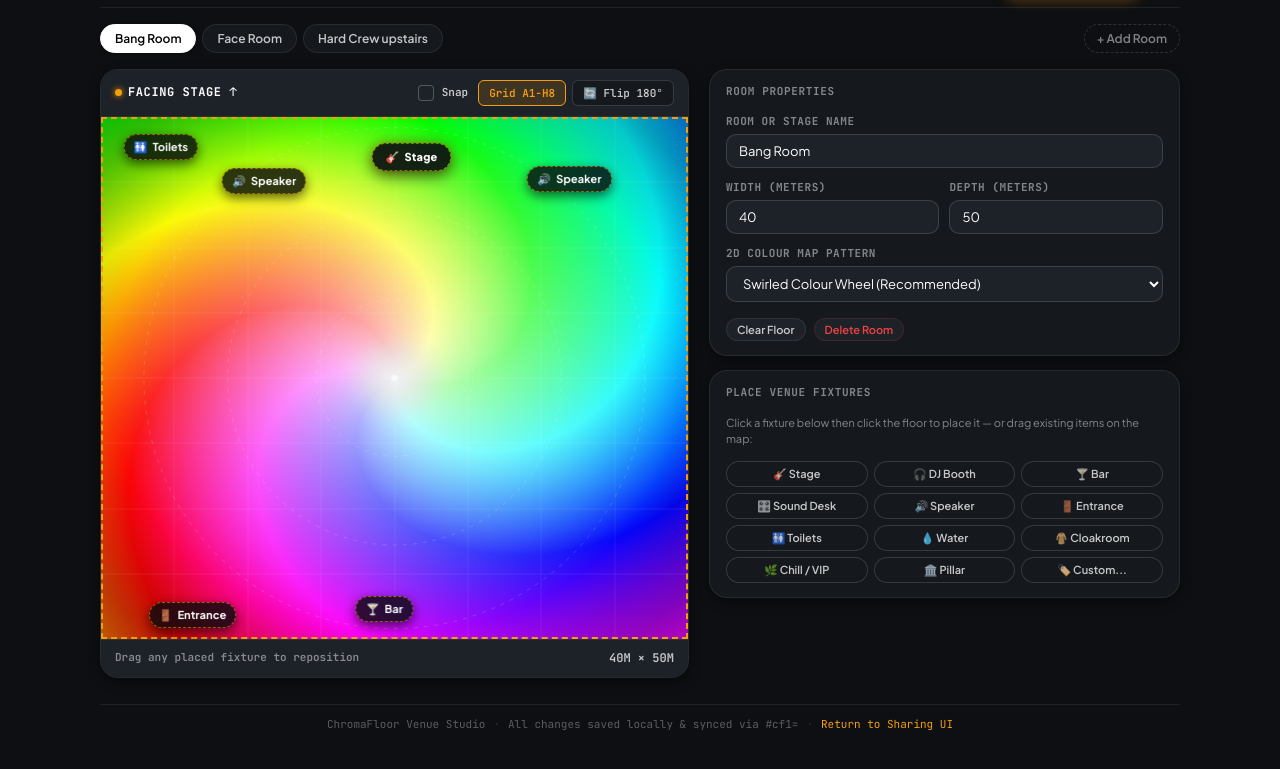
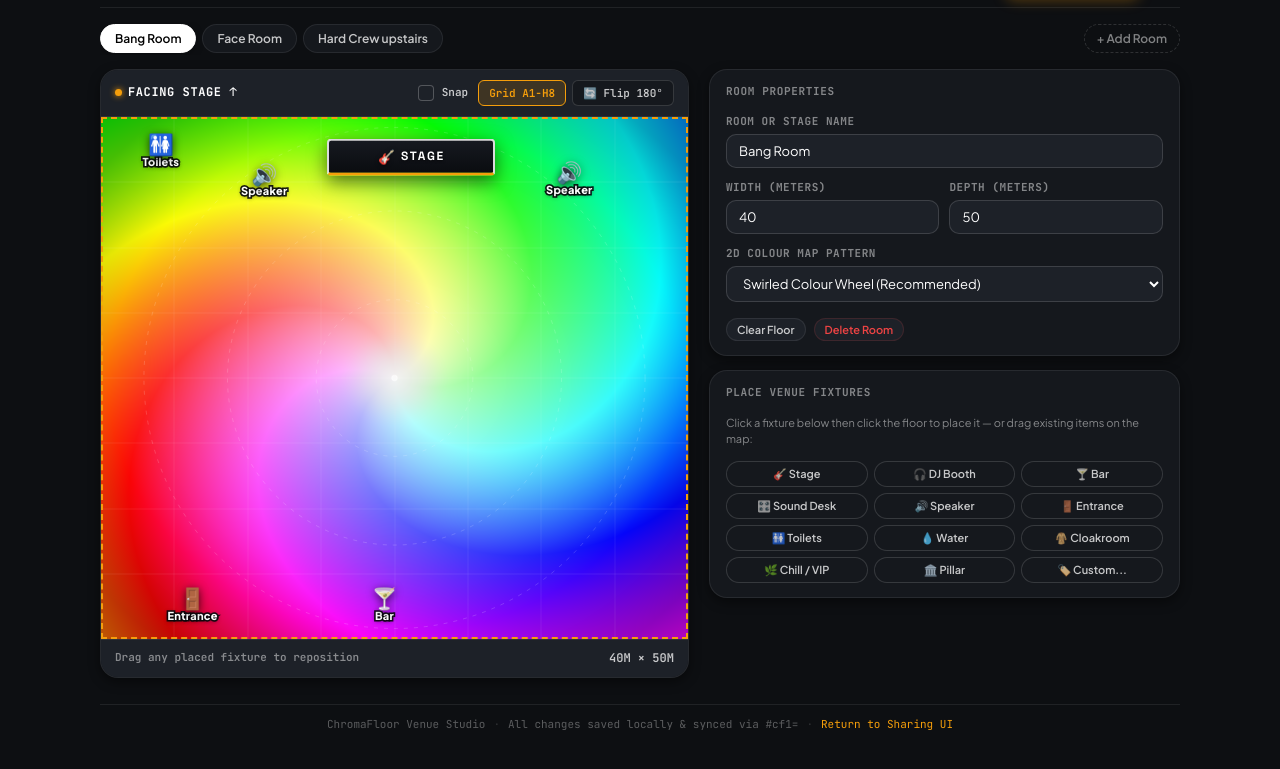
Before and after one commit to marcelkornblum/chromafloor, a plain HTML site: page setup.html in a window 1280 px wide. Shown: the part 49-818 px from the top of the page. Drawn offline with Linux system fonts and the light colour scheme.

Commit message:
style: architectural stage block and pill-free emoji+halo fixture labels

```diff
--- a/js/setup-app.js
+++ b/js/setup-app.js
@@ -337,19 +337,24 @@
     const landmarks = Array.isArray(room.landmarks) ? room.landmarks : [];
 
     landmarks.forEach(lm => {
-      const posX = state.flipped ? (1 - lm.x) : lm.x;
-      const posY = state.flipped ? (1 - lm.y) : lm.y;
+      const rawDispX = state.flipped ? (1 - lm.x) : lm.x;
+      const rawDispY = state.flipped ? (1 - lm.y) : lm.y;
+      const isStage = (lm.type === 'stage');
+      const dispX = isStage
+        ? Math.max(0.16, Math.min(0.84, rawDispX))
+        : Math.max(0.07, Math.min(0.93, rawDispX));
+      const dispY = Math.max(0.065, Math.min(0.935, rawDispY));
       const isSelected = lm.id === state.selectedFixtureId;
 
       const pill = document.createElement('div');
       pill.className = `landmark-pill editable landmark-${lm.type || 'custom'}${isSelected ? ' selected-fixture' : ''}`;
-      pill.style.left = `${posX * 100}%`;
-      pill.style.top = `${posY * 100}%`;
+      pill.style.left = `${dispX * 100}%`;
+      pill.style.top = `${dispY * 100}%`;
       pill.dataset.fixtureId = lm.id;
       pill.dataset.type = lm.type || 'custom';
       pill.innerHTML = `
-        <span class="landmark-icon">${lm.icon || '📍'}</span>
-        <span class="landmark-title">${lm.name}</span>
+        <span class="lm-emoji">${lm.icon || '📍'}</span>
+        <span class="lm-text">${lm.name}</span>
       `;
 
       // 60fps Drag-and-drop handler for placed landmarks
@@ -410,9 +415,14 @@
       lm.x = normX;
       lm.y = normY;
 
-      // Update position on overlay
-      const dispX = state.flipped ? (1 - lm.x) : lm.x;
-      const dispY = state.flipped ? (1 - lm.y) : lm.y;
+      // Update position on overlay with edge-safe display clamping
+      const rawDispX = state.flipped ? (1 - lm.x) : lm.x;
+      const rawDispY = state.flipped ? (1 - lm.y) : lm.y;
+      const isStage = (lm.type === 'stage');
+      const dispX = isStage
+        ? Math.max(0.16, Math.min(0.84, rawDispX))
+        : Math.max(0.07, Math.min(0.93, rawDispX));
+      const dispY = Math.max(0.065, Math.min(0.935, rawDispY));
       pillEl.style.left = `${dispX * 100}%`;
       pillEl.style.top = `${dispY * 100}%`;
 
--- a/styles.css
+++ b/styles.css
@@ -849,76 +849,143 @@ body {
 .landmark-pill {
   position: absolute;
   transform: translate(-50%, -50%);
-  padding: 4px 9px;
-  border-radius: var(--radius-full);
-  background: rgba(9, 11, 14, 0.82);
-  backdrop-filter: blur(6px);
-  -webkit-backdrop-filter: blur(6px);
-  border: 1px solid rgba(255, 255, 255, 0.22);
+  cursor: pointer;
+  z-index: 10;
+  user-select: none;
+  -webkit-user-select: none;
+  transition: transform 0.12s ease;
+}
+
+/* A. Architectural Stage Platform Block */
+.landmark-pill[data-type="stage"] {
+  min-width: clamp(104px, 30%, 168px);
+  padding: 7px 18px;
+  border-radius: 4px;
+  background: linear-gradient(180deg, #161920 0%, #0A0C10 100%);
+  border: 2px solid rgba(255, 255, 255, 0.85);
+  border-bottom: 3px solid #F59E0B;
+  box-shadow: 0 6px 18px rgba(0, 0, 0, 0.55);
+  display: flex;
+  flex-direction: row;
+  align-items: center;
+  justify-content: center;
+  gap: 6px;
+  z-index: 15;
+  transition: transform 0.12s ease, box-shadow 0.12s ease, border-color 0.12s ease;
+}
+
+.landmark-pill[data-type="stage"]:hover {
+  transform: translate(-50%, -50%) scale(1.03);
+  box-shadow: 0 8px 22px rgba(0, 0, 0, 0.7);
+  border-color: #FFFFFF;
+}
+
+.landmark-pill[data-type="stage"]:active {
+  transform: translate(-50%, -50%) scale(0.97);
+}
+
+.landmark-pill[data-type="stage"] .lm-emoji,
+.landmark-pill[data-type="stage"] .landmark-icon {
+  font-size: 0.85rem;
+  line-height: 1;
+  filter: drop-shadow(0 1px 2px rgba(0, 0, 0, 0.6));
+}
+
+.landmark-pill[data-type="stage"] .lm-text,
+.landmark-pill[data-type="stage"] .landmark-title {
+  font-family: var(--font-display);
+  font-size: 0.75rem;
+  font-weight: 800;
+  text-transform: uppercase;
+  letter-spacing: 0.14em;
   color: #FFFFFF;
-  font-family: var(--font-body);
-  font-size: 0.6875rem; /* 11px */
-  font-weight: 700;
-  letter-spacing: 0.01em;
-  display: flex;
-  align-items: center;
-  gap: 5px;
-  box-shadow: 0 4px 12px rgba(0, 0, 0, 0.6);
-  cursor: pointer;
-  z-index: 10;
-  transition: transform 0.12s ease, background 0.12s ease, border-color 0.12s ease;
-}
-
-.landmark-pill:hover {
-  background: rgba(9, 11, 14, 0.95);
-  border-color: #FFFFFF;
-  transform: translate(-50%, -50%) scale(1.05);
-}
-
-.landmark-pill:active {
+  -webkit-text-stroke: 0;
+  text-shadow: 0 1px 3px rgba(0, 0, 0, 0.7);
+  white-space: nowrap;
+}
+
+/* B. All Other Fixtures: Pure Emoji + Cartographic Label (NO PILL!) */
+.landmark-pill:not([data-type="stage"]) {
+  display: inline-flex;
+  flex-direction: column;
+  align-items: center;
+  gap: 1px;
+  background: transparent !important;
+  border: none !important;
+  box-shadow: none !important;
+  backdrop-filter: none !important;
+  -webkit-backdrop-filter: none !important;
+  padding: 2px 4px;
+}
+
+.landmark-pill:not([data-type="stage"]):hover {
+  transform: translate(-50%, -50%) scale(1.08);
+}
+
+.landmark-pill:not([data-type="stage"]):active {
   transform: translate(-50%, -50%) scale(0.96);
 }
 
-/* Prominent Stage / Booth Architectural Anchors */
-.landmark-pill[data-type="stage"],
-.landmark-pill[data-type="dj"] {
-  padding: 5px 12px;
-  background: rgba(13, 15, 18, 0.92);
-  border: 1.5px solid var(--accent-amber);
+.landmark-pill:not([data-type="stage"]) .lm-emoji,
+.landmark-pill:not([data-type="stage"]) .landmark-icon {
+  font-size: 1.3rem;
+  line-height: 1;
+  filter: drop-shadow(0 2px 4px rgba(0, 0, 0, 0.72));
+}
+
+.landmark-pill:not([data-type="stage"]) .lm-text,
+.landmark-pill:not([data-type="stage"]) .landmark-title {
+  font-family: var(--font-body);
+  font-size: 0.6875rem;
+  font-weight: 800;
+  line-height: 1.1;
+  letter-spacing: 0.02em;
   color: #FFFFFF;
-  font-weight: 800;
-  letter-spacing: 0.02em;
-  box-shadow: 0 4px 16px rgba(0, 0, 0, 0.7), 0 0 10px var(--accent-amber-glow);
-  z-index: 15;
-}
-
-/* Editable Draggable Fixture States */
+  paint-order: stroke fill;
+  -webkit-text-stroke: 3.2px rgba(10, 12, 16, 0.92);
+  text-shadow: 0 1px 4px rgba(0, 0, 0, 0.85);
+  white-space: nowrap;
+}
+
+/* Setup Studio: Editable & Selection States */
 .landmark-pill.editable {
   cursor: grab;
-  border-style: dashed;
-  border-color: rgba(245, 158, 11, 0.6);
-}
-
-.landmark-pill.editable:hover {
-  border-color: var(--accent-amber);
-  background: rgba(21, 24, 29, 0.96);
-}
-
-.landmark-pill.dragging {
+}
+
+.landmark-pill:not([data-type="stage"]).editable:hover,
+.landmark-pill:not([data-type="stage"]).selected-fixture {
+  outline: 1.5px dashed #F59E0B;
+  outline-offset: 3px;
+  border-radius: 6px;
+  background: rgba(10, 12, 16, 0.28) !important;
+  z-index: 35 !important;
+}
+
+.landmark-pill:not([data-type="stage"]).dragging {
   cursor: grabbing !important;
-  transform: translate(-50%, -50%) scale(1.06) !important;
+  outline: 2px dashed #F59E0B !important;
+  outline-offset: 4px !important;
+  background: rgba(10, 12, 16, 0.45) !important;
+  transform: translate(-50%, -50%) scale(1.1) !important;
   z-index: 40 !important;
-  box-shadow: 0 8px 24px rgba(0, 0, 0, 0.8), 0 0 14px var(--accent-amber-glow);
-  border-color: var(--accent-amber) !important;
-  border-style: solid !important;
-}
-
-/* Selected Fixture State (Halo Glow) */
-.landmark-pill.selected-fixture {
-  border-color: var(--accent-amber) !important;
-  border-style: solid !important;
-  box-shadow: 0 0 0 3px var(--bg-canvas), 0 0 0 5px var(--accent-amber), 0 4px 16px rgba(0, 0, 0, 0.8) !important;
+}
+
+.landmark-pill[data-type="stage"].editable:hover {
+  border-color: #F59E0B;
+}
+
+.landmark-pill[data-type="stage"].selected-fixture {
+  border-color: #F59E0B !important;
+  box-shadow: 0 0 0 3px var(--bg-canvas), 0 0 0 5px #F59E0B, 0 6px 18px rgba(0, 0, 0, 0.7) !important;
   z-index: 35 !important;
+}
+
+.landmark-pill[data-type="stage"].dragging {
+  cursor: grabbing !important;
+  transform: translate(-50%, -50%) scale(1.05) !important;
+  box-shadow: 0 10px 28px rgba(0, 0, 0, 0.8), 0 0 16px var(--accent-amber-glow) !important;
+  border-color: #F59E0B !important;
+  z-index: 40 !important;
 }
 
 /* Crew Pins */
--- a/sw.js
+++ b/sw.js
@@ -4,7 +4,7 @@
  * Uses relative paths so it functions identically under GitHub Pages subpaths.
  */
 
-const CACHE_NAME = 'chromafloor-v7';
+const CACHE_NAME = 'chromafloor-v8';
 
 const ASSETS_TO_CACHE = [
   './',
```
Also changed, not shown: js/share-app.js (+11 -6 lines).
